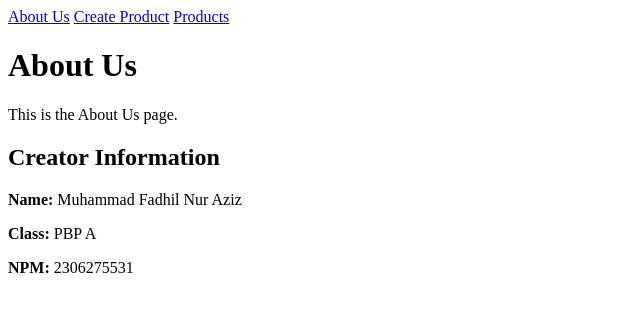
After one commit to FadhilNurA/auraartisann, a Django app: page /about-us/ in a window 1280 px wide. The commit adds this page. Shown: the top 312 px of the page, without its empty margins (0-640 px from the left). Run offline with Django 5.2, Linux system fonts and the light colour scheme.

Commit message:
menyelesaikan Tugas 3

```diff
--- a/aura_artisan/settings.py
+++ b/aura_artisan/settings.py
@@ -57,7 +57,7 @@ ROOT_URLCONF = 'aura_artisan.urls'
 TEMPLATES = [
     {
         'BACKEND': 'django.template.backends.django.DjangoTemplates',
-        'DIRS': [os.path.join(BASE_DIR, 'templates')],
+        'DIRS': [BASE_DIR / 'templates'], # Tambahkan konten baris ini
         'APP_DIRS': True,
         'OPTIONS': {
             'context_processors': [
--- a/aura_artisan/urls.py
+++ b/aura_artisan/urls.py
@@ -15,10 +15,9 @@ Including another URLconf
     2. Add a URL to urlpatterns:  path('blog/', include('blog.urls'))
 """
 from django.contrib import admin
-from django.urls import path, include
+from django.urls import include, path
 
 urlpatterns = [
     path('admin/', admin.site.urls),
-    path('', include('main.urls')),
-
+    path('', include('main.urls', namespace='main')),
 ]
--- a/main/models.py
+++ b/main/models.py
@@ -1,10 +1,11 @@
 from django.db import models
+import uuid  # Tambahkan di bagian atas
 
 class Product(models.Model):
+    id = models.UUIDField(primary_key=True, default=uuid.uuid4, editable=False)  # Menambahkan UUID sebagai primary key
     name = models.CharField(max_length=255)  # Nama item
     price = models.IntegerField()            # Harga item
     description = models.TextField()         # Deskripsi item
-
     stock = models.IntegerField(default=0)   # Stok item
     category = models.CharField(max_length=255, blank=True)  # Kategori item
     image = models.ImageField(upload_to='product_images/', blank=True, null=True)  # Gambar item
--- /dev/null
+++ b/main/templates/about_us.html
@@ -0,0 +1,37 @@
+<!-- templates/about_us.html -->
+<!DOCTYPE html>
+<html lang="en">
+<head>
+    <meta charset="UTF-8">
+    <meta name="viewport" content="width=device-width, initial-scale=1.0">
+    <title>About Us</title>
+
+</head>
+<body>
+    <header>
+        <nav>
+            <a href="{% url 'main:about_us' %}" class="btn btn-secondary">About Us</a>
+            <a href="{% url 'main:create_product' %}" class="btn btn-success">Create Product</a>
+            <a href="{% url 'main:show_products' %}" class="btn btn-info">Products</a>
+
+        </nav>
+    </header>
+
+    <main>
+        <h1>About Us</h1>
+        <p>This is the About Us page.</p>
+
+        <!-- Informasi Pembuat -->
+        <div>
+            <h2>Creator Information</h2>
+            <p><strong>Name:</strong> {{ name }}</p>
+            <p><strong>Class:</strong> {{ class }}</p>
+            <p><strong>NPM:</strong> {{ npm }}</p>
+        </div>
+    </main>
+
+    <footer>
+        <!-- Footer content -->
+    </footer>
+</body>
+</html>
--- /dev/null
+++ b/main/templates/create_product.html
@@ -0,0 +1,6 @@
+<!-- create_product.html -->
+<form method="POST" enctype="multipart/form-data">
+    {% csrf_token %}
+    {{ form.as_p }}
+    <button type="submit">Add Product</button>
+</form>
--- a/main/templates/index.html
+++ b/main/templates/index.html
@@ -1,4 +1,5 @@
 {% load static %}
+
 <!doctype html>
 <html class="no-js" lang="en">
 
@@ -727,7 +728,7 @@
 								</div><!--/.hm-foot-title-->
 								<div class="hm-foot-menu">
 									<ul>
-										<li><a href="#">about us</a></li><!--/li-->
+										<li><a href="{% url 'main:about_us' %}">About Us</a>
 										<li><a href="#">contact us</a></li><!--/li-->
 										<li><a href="#">news</a></li><!--/li-->
 										<li><a href="#">store</a></li><!--/li-->
--- a/main/urls.py
+++ b/main/urls.py
@@ -1,6 +1,15 @@
 from django.urls import path
 from . import views
 
+app_name = 'main'
+
 urlpatterns = [
-    path('', views.home, name='home'),
+    path('', views.index, name='index'),  # Halaman untuk index.html
+    path('about-us/', views.about_us, name='about_us'),  # Halaman untuk about_us.html
+    path('create-product/', views.create_product, name='create_product'),  # Halaman untuk form create_product
+    path('products/', views.show_products, name='show_products'),  # Halaman untuk daftar produk
+    path('products/json/', views.show_json, name='show_json'),  # URL untuk menampilkan data produk dalam format JSON
+    path('products/xml/', views.show_xml, name='show_xml'),  # URL untuk menampilkan data produk dalam format XML
+    path('products/json/<str:id>/', views.show_json_by_id, name='show_json_by_id'),  # URL untuk menampilkan produk dalam format JSON berdasarkan ID
+    path('products/xml/<str:id>/', views.show_xml_by_id, name='show_xml_by_id'),  # URL untuk menampilkan produk dalam format XML berdasarkan ID
 ]
--- a/main/views.py
+++ b/main/views.py
@@ -1,4 +1,50 @@
-from django.shortcuts import render
+from django.shortcuts import render, redirect
+from django.http import HttpResponse
+from django.core import serializers
+from main.forms import ProductForm
+from main.models import Product
+import json
 
-def home(request):
+def index(request):
     return render(request, 'index.html')
+
+def about_us(request):
+    context = {
+        'name': 'Muhammad Fadhil Nur Aziz',
+        'class': 'PBP A',
+        'npm': '2306275531',
+    }
+    return render(request, 'about_us.html', context)
+
+def create_product(request):
+    form = ProductForm(request.POST or None, request.FILES or None)
+
+    if form.is_valid() and request.method == "POST":
+        form.save()
+        return redirect('main:show_products')  # Namespace dan nama URL harus sesuai dengan `urls.py`
+
+    context = {'form': form}
+    return render(request, "create_product.html", context)
+
+
+def show_products(request):
+    products = Product.objects.all()  # Mengambil semua entri produk dari database
+    context = {'products': products}
+    return render(request, "products.html", context)  # Mengarahkan ke template "products.html"
+
+def show_json(request):
+    products = Product.objects.all()
+    data = serializers.serialize('json', products)
+    return HttpResponse(data, content_type='application/json')
+
+def show_xml(request):
+    products = Product.objects.all()
+    data = serializers.serialize('xml', products)
+
+def show_json_by_id(request, id):
+    data = Product.objects.filter(pk=id)
+    return HttpResponse(serializers.serialize("json", data), content_type="application/json")
+
+def show_xml_by_id(request, id):
+    data = Product.objects.filter(pk=id)
+    return HttpResponse(serializers.serialize("xml", data), content_type="application/xml")
```
Also changed, not shown: main/forms.py (added, +12 -0 lines), main/templates/products.html (added, +10 -0 lines), README.md, gambar/json.png (added), gambar/json_show_id.png (added), gambar/xml.png (added), gambar/xml_show_id.png (added), main/migrations/0004_alter_product_id.py (added).
